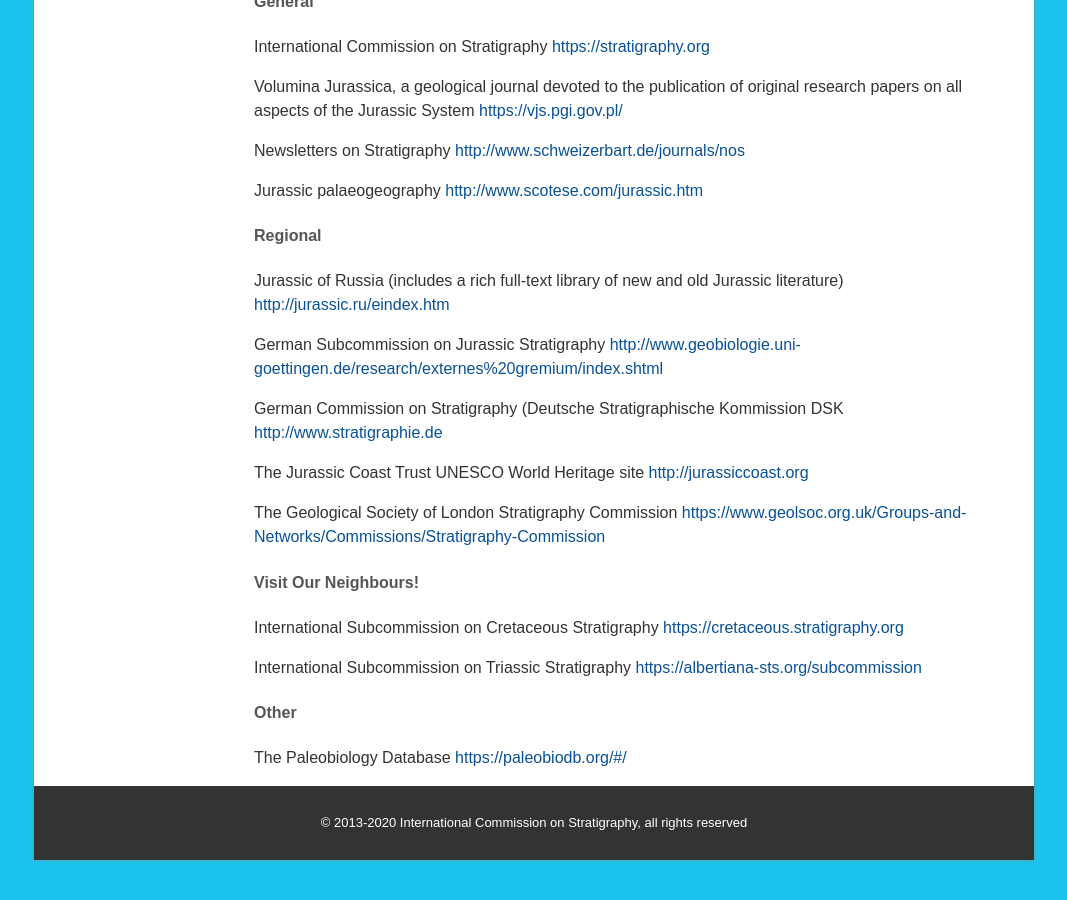
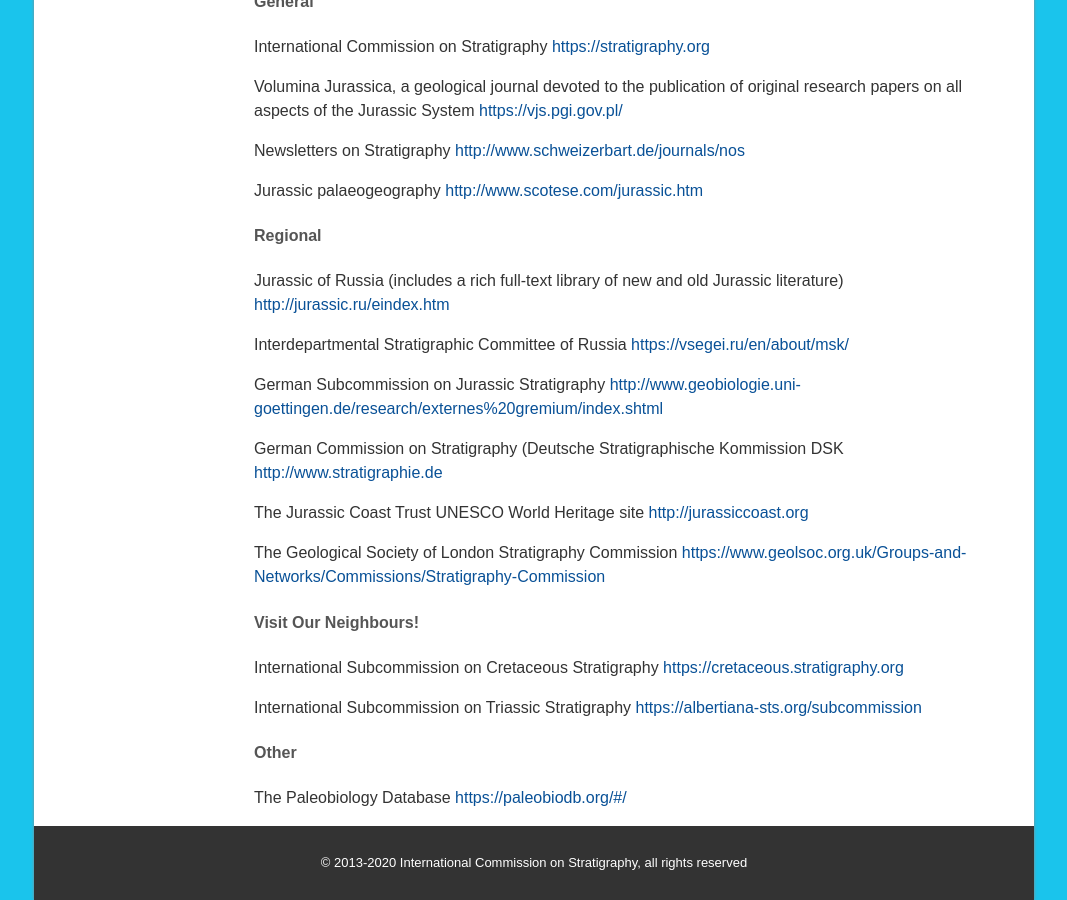
Before and after one commit to i-c-stratigraphy/subcommission-jurassic, a Jekyll site: the page built from pages/resources.md, in a window 1280 px wide and 900 px high, scrolled down 2239 px. Shown: the whole window, without its empty margins (106-1173 px from the left). Built offline with Jekyll 4.4.1, drawn with Linux system fonts in a browser that asks for light colours; before the commit the page ends 3099 px from its top, so only the background shows below that.

Commit message:
Update resources.md

```diff
--- a/pages/resources.md
+++ b/pages/resources.md
@@ -79,6 +79,8 @@ Jurassic palaeogeography <http://www.scotese.com/jurassic.htm>
 
 Jurassic of Russia (includes a rich full-text library of new and old Jurassic literature) <http://jurassic.ru/eindex.htm>
 
+Interdepartmental Stratigraphic Committee of Russia <https://vsegei.ru/en/about/msk/>
+
 German Subcommission on Jurassic Stratigraphy <http://www.geobiologie.uni-goettingen.de/research/externes%20gremium/index.shtml>
 
 German Commission on Stratigraphy (Deutsche Stratigraphische Kommission DSK <http://www.stratigraphie.de>
```
